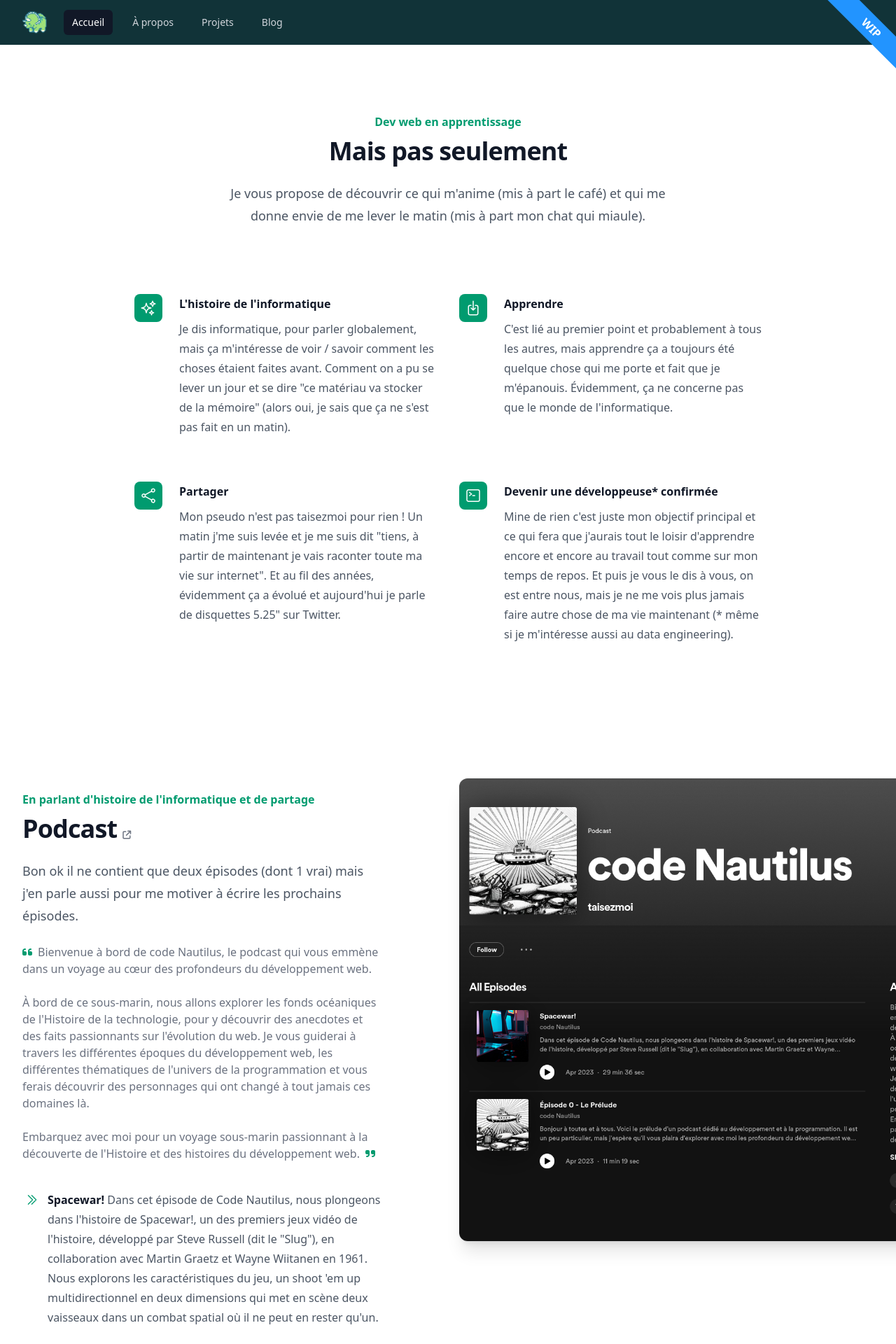
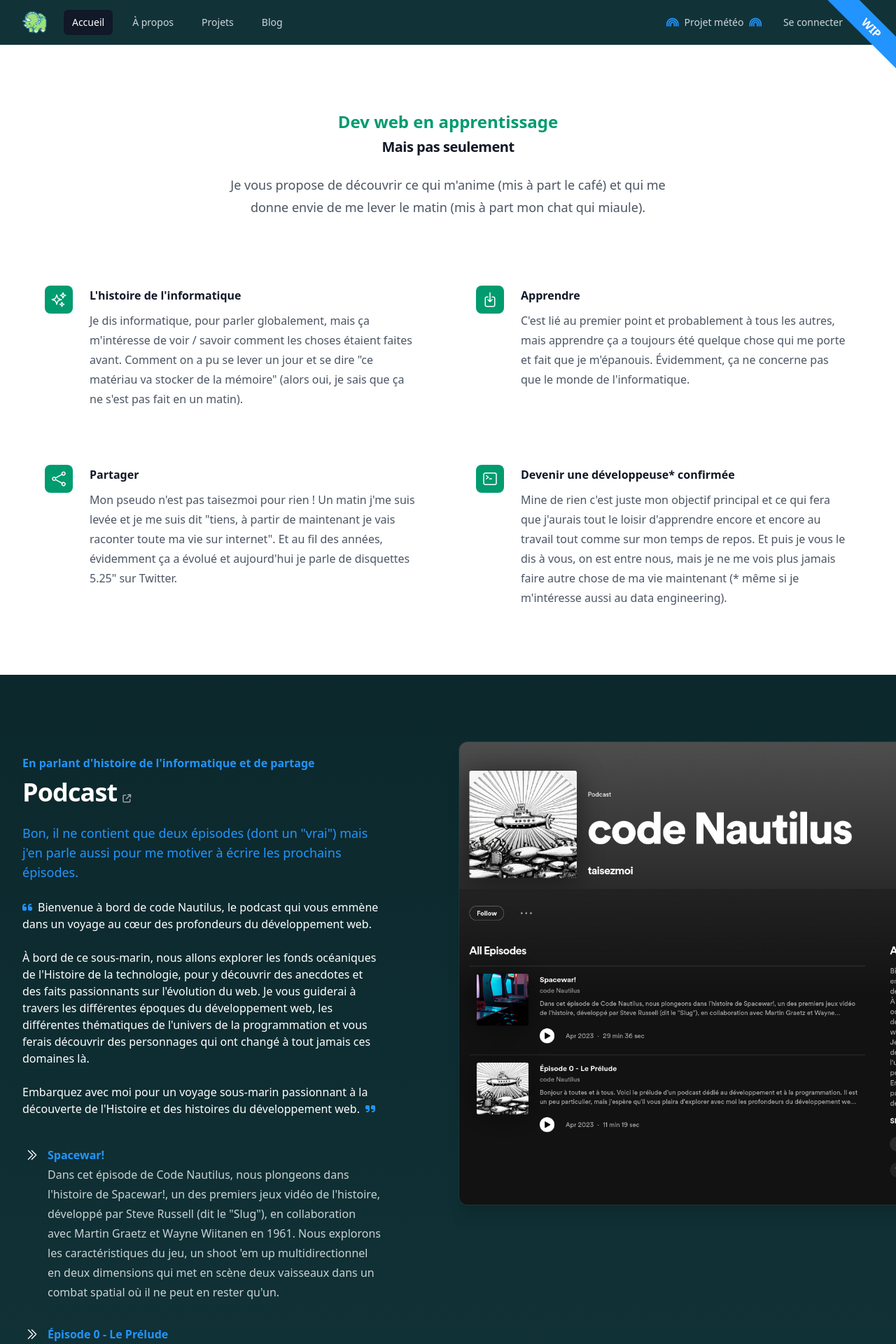
Before and after one commit to loreleimoutiez/taisezmoi.io, a Vue app: page /#/ in a window 1280 px wide. Shown: the top 1920 px of the page at 70% size. Built offline with nearby package versions, Linux system fonts and the light colour scheme.

Commit message:
Feat: improvements over existing

```diff
--- a/src/assets/frontend/Components/NavMenu.vue
+++ b/src/assets/frontend/Components/NavMenu.vue
@@ -4,20 +4,22 @@
         <div class="relative flex h-16 items-center justify-between">
           <div class="absolute inset-y-0 left-0 flex items-center sm:hidden">
             <!-- Mobile menu button-->
-            <DisclosureButton class="relative inline-flex items-center justify-center rounded-md p-2 text-gray-400 hover:bg-gray-700 hover:text-white focus:outline-none focus:ring-2 focus:ring-inset focus:ring-white">
+            <DisclosureButton class="relative inline-flex items-center justify-center rounded-md p-2 text-gray-400 hover:bg-gray-700 hover:text-white focus:outline-none focus:ring-2 focus:ring-inset focus:ring-white z-20">
               <span class="absolute -inset-0.5" />
               <span class="sr-only">Ouvrir le menu principal</span>
               <Bars3Icon v-if="!open" class="block h-6 w-6" aria-hidden="true" />
               <XMarkIcon v-else class="block h-6 w-6" aria-hidden="true" />
             </DisclosureButton>
           </div>
-          <div class="flex flex-1 items-center justify-center sm:items-stretch sm:justify-start">
+          <div class="flex flex-1 items-center justify-center sm:items-stretch sm:justify-start relative">
             <div class="flex flex-shrink-0 items-center">
               <img class="h-8 w-auto" src="../../../assets/images/dino.png" alt="logo petit dinosaure" />
             </div>
             <div class="hidden sm:ml-6 sm:block">
               <div class="flex space-x-4">
                 <router-link v-for="item in navigation" :key="item.name" :to="{ name: item.name }" :class="[($route.name === item.name) ? 'bg-gray-900 text-white' : 'text-gray-300 hover:bg-gray-700 hover:text-white', 'rounded-md px-3 py-2 text-sm font-medium']" :aria-current="item.current ? 'page' : undefined">{{ item.name }}</router-link>
+                <a class="sm:invisible md:visible text-gray-300 hover:bg-gray-700 hover:text-white rounded-md px-2 py-2 text-sm font-medium absolute md:right-44 lg:right-32 sm:right-5"><i class="fa-solid fa-rainbow mr-2 animate-pulse text-info"></i>Projet météo<i class="fa-solid fa-rainbow ml-2 animate-pulse text-info"></i></a>
+                <a class="text-gray-300 hover:bg-gray-700 hover:text-white rounded-md px-2 py-2 text-sm font-medium absolute md:right-14 lg:right-3 sm:right-10">Se connecter</a>
               </div>
             </div>
           </div>
@@ -29,6 +31,11 @@
       <DisclosurePanel class="sm:hidden">
         <div class="space-y-1 px-2 pb-3 pt-2">
           <router-link v-for="item in navigation" :key="item.name" :to="{ name: item.name }" :class="[($route.name === item.name) ? 'bg-gray-900 text-white' : 'text-gray-300 hover:bg-gray-700 hover:text-white', 'block rounded-md px-3 py-2 text-base font-medium']" :aria-current="item.current ? 'page' : undefined">{{ item.name }}</router-link>
+          <div class="flex flex-col">
+            <a class="text-gray-300 hover:bg-gray-700 hover:text-white block rounded-md px-3 py-2 text-base font-medium">Projet météo</a>
+            <span class="border-t border-green-200 mt-3 opacity-65"></span>
+            <a class="text-green-200 font-bold hover:bg-success hover:text-white block rounded-md px-3 mt-3 py-2 text-base">Se connecter</a>
+          </div>
         </div>
       </DisclosurePanel>
     </Disclosure>
--- a/src/assets/frontend/Views/BlogPage.vue
+++ b/src/assets/frontend/Views/BlogPage.vue
@@ -1,9 +1,91 @@
-<script setup>
-import LayoutComp from '@/assets/frontend/Components/LayoutComp.vue'
-</script>
-
 <template>
     <LayoutComp>
-        <h1>Blog</h1>
+        <div class="bg-white py-12 md:py-32">
+        <div class="mx-auto max-w-7xl px-6 lg:px-8">
+            <div class="mx-auto max-w-2xl lg:max-w-4xl">
+            <h2 class="text-3xl font-bold tracking-tight text-gray-900 sm:text-4xl">Tous les articles</h2>
+            <p class="mt-2 text-lg leading-8 text-gray-600">Merci <span class="text-success font-bold">CATAAS</span>, j'emprunte des images et gifs de chats pendant que le site est en travaux !</p>
+            <p class="text-success mt-6">Vous voulez en savoir plus sur CATAAS ?</p>
+            <a href="https://cataas.com/" class="text-success underline">Allez jeter un oeil !</a>
+            <div class="mt-16 space-y-20 lg:mt-20 lg:space-y-20">
+                <article v-for="post in posts" :key="post.id" class="relative isolate flex flex-col gap-8 lg:flex-row">
+                <div class="relative aspect-[16/9] sm:aspect-[2/1] lg:aspect-square lg:w-64 lg:shrink-0">
+                    <img :src="post.imageUrl" alt="" class="absolute inset-0 h-full w-full rounded-2xl bg-gray-50 object-cover" />
+                    <div class="absolute inset-0 rounded-2xl ring-1 ring-inset ring-gray-900/10" />
+                </div>
+                <div>
+                    <div class="flex items-center gap-x-4 text-xs">
+                    <time :datetime="post.datetime" class="text-gray-500">{{ post.date }}</time>
+                    <a :href="post.category.href" class="relative z-10 rounded-full bg-gray-50 px-3 py-1.5 font-medium text-gray-600 hover:bg-gray-100">{{ post.category.title }}</a>
+                    </div>
+                    <div class="group relative max-w-xl">
+                    <h3 class="mt-3 text-lg font-semibold leading-6 text-gray-900 group-hover:text-gray-600">
+                        <a :href="post.href">
+                        <span class="absolute inset-0" />
+                        {{ post.title }}
+                        </a>
+                    </h3>
+                    <p class="mt-5 text-sm leading-6 text-gray-600">{{ post.description }}</p>
+                    </div>
+                    <div class="mt-6 flex border-t border-gray-900/5 pt-6">
+                    <div class="relative flex items-center gap-x-4">
+                        <div class="text-sm leading-6">
+                        <p class="font-semibold text-gray-900">
+                            <a :href="post.author.href">
+                            <span class="absolute inset-0" />
+                            {{ post.author.name }}
+                            </a>
+                        </p>
+                        <p class="text-gray-600">{{ post.author.role }}</p>
+                        </div>
+                    </div>
+                    </div>
+                </div>
+                </article>
+            </div>
+            </div>
+        </div>
+        </div>
     </LayoutComp>
-</template>
+  </template>
+
+  <script setup>
+  import LayoutComp from '@/assets/frontend/Components/LayoutComp.vue'
+
+  const posts = [
+    {
+      id: 1,
+      title: 'En voilà un bel exemple',
+      href: '#',
+      description:
+        'Illo sint voluptas. Error voluptates culpa eligendi. Hic vel totam vitae illo. Non aliquid explicabo necessitatibus unde. Sed exercitationem placeat consectetur nulla deserunt vel iusto corrupti dicta laboris incididunt.',
+      imageUrl:
+        'https://cataas.com/cat',
+      date: 'Mar 16, 2020',
+      datetime: '2020-03-16',
+      category: { title: 'Incroyable', href: '#' },
+      author: {
+        name: 'Loreleï',
+        role: 'Développeuse web',
+        href: '#',
+      },
+    },
+    {
+      id: 2,
+      title: 'Non mais c\'est zinzin',
+      href: '#',
+      description:
+        'Illo sint voluptas. Error voluptates culpa eligendi. Hic vel totam vitae illo. Non aliquid explicabo necessitatibus unde. Sed exercitationem placeat consectetur nulla deserunt vel iusto corrupti dicta laboris incididunt.',
+      imageUrl:
+        'https://cataas.com/cat/gif',
+      date: 'Mar 16, 2020',
+      datetime: '2020-03-16',
+      category: { title: 'Remarquable', href: '#' },
+      author: {
+        name: 'Loreleï',
+        role: 'Développeuse web',
+        href: '#',
+      },
+    },
+  ]
+  </script>
--- a/src/assets/frontend/Views/ErrorPage.vue
+++ b/src/assets/frontend/Views/ErrorPage.vue
@@ -4,8 +4,9 @@ import LayoutComp from '@/assets/frontend/Components/LayoutComp.vue'
 
 <template>
     <LayoutComp>
-        <div class="flex flex-col items-center mt-14 mb-14 md:mb-72 md:mt-48">
-            <h1 class="text-9xl text-warning">404</h1>
+        <div class="flex flex-col items-center mt-10 mb-8 md:mb-72 md:mt-48">
+            <h1 class="text-8xl text-warning">404</h1>
+            <p class="mt-5 mx-3">Page introuvable, la page n'existe pas ou n'existe plus.</p>
             <router-link :to="'/'" class="text-lg text-white font-bold underline mt-5">Retourner à la page d'accueil</router-link>
             <img src="@/assets/images/dino.png" class="h-20 md:h-48 mt-14 md:mt-28 animate-bounce">
         </div>
--- a/src/assets/frontend/Views/HomePage.vue
+++ b/src/assets/frontend/Views/HomePage.vue
@@ -1,14 +1,14 @@
 <template>
   <LayoutComp>
     <div class="bg-white py-14 md:py-24">
-      <div class="mx-auto max-w-7xl px-6 lg:px-8">
+      <div class="mx-auto max-w-7xl md:max-w-full px-6 lg:px-8">
         <div class="mx-auto max-w-2xl lg:text-center">
-          <h1 class="text-base font-semibold leading-7 text-success">Dev web en {{ currentWord }}</h1>
-          <p class="mt-2 text-3xl font-bold tracking-tight text-gray-900 sm:text-4xl">Mais pas seulement</p>
+          <h1 class="text-2xl font-semibold leading-7 text-success">Dev web en {{ currentWord }}</h1>
+          <p class="mt-2 text-xl font-bold tracking-tight text-gray-900">Mais pas seulement</p>
           <p class="mt-6 text-lg leading-8 text-gray-600">Je vous propose de découvrir ce qui m'anime (mis à part le café) et qui me donne envie de me lever le matin (mis à part mon chat qui miaule).</p>
         </div>
-        <div class="mx-auto mt-16 max-w-2xl sm:mt-20 lg:mt-24 lg:max-w-4xl">
-          <dl class="grid max-w-xl grid-cols-1 gap-x-8 gap-y-10 lg:max-w-none lg:grid-cols-2 lg:gap-y-16">
+        <div class="mx-auto mt-10 max-w-2xl sm:mt-20 lg:mt-24 lg:max-w-6xl">
+          <dl class="grid max-w-xl grid-cols-1 gap-x-8 gap-y-10 lg:max-w-none lg:grid-cols-2 lg:gap-y-20 lg:gap-x-20">
             <div v-for="feature in features" :key="feature.name" class="relative pl-16">
               <dt class="text-base font-semibold leading-7 text-gray-900">
                 <div class="absolute left-0 top-0 flex h-10 w-10 items-center justify-center rounded-lg bg-success">
@@ -22,23 +22,25 @@
         </div>
       </div>
     </div>
-    <div class="overflow-hidden bg-white py-14 sm:py-24">
+    <div class="overflow-hidden bg-gradient-to-b from-base-300 to-base-100 py-14 sm:py-24">
     <div class="mx-auto max-w-7xl px-6 lg:px-8">
       <div class="mx-auto grid max-w-2xl grid-cols-1 gap-x-8 gap-y-16 sm:gap-y-20 lg:mx-0 lg:max-w-none lg:grid-cols-2">
         <div class="lg:pr-8 lg:pt-4">
           <div class="lg:max-w-lg">
-            <h2 class="text-base font-semibold leading-7 text-success mb-2">En parlant d'histoire de l'informatique et de partage</h2>
-            <a href="https://smartlink.ausha.co/code-nautilus" target="_blank" rel="noopener noreferrer" class="mt-2 text-3xl font-bold tracking-tight text-gray-900 sm:text-4xl">Podcast<i class="fa-solid fa-arrow-up-right-from-square ml-2 text-xs text-gray-500"></i></a>
-            <p class="mt-6 mb-6 text-lg leading-8 text-gray-600">Bon ok il ne contient que deux épisodes (dont 1 vrai) mais j'en parle aussi pour me motiver à écrire les prochains épisodes.</p>
-            <p class="text-gray-500"><i class="fa-solid fa-quote-left text-success mr-2"></i>Bienvenue à bord de code Nautilus, le podcast qui vous emmène dans un voyage au cœur des profondeurs du développement web.<br><br>À bord de ce sous-marin, nous allons explorer les fonds océaniques de l'Histoire de la technologie, pour y découvrir des anecdotes et des faits passionnants sur l'évolution du web. Je vous guiderai à travers les différentes époques du développement web, les différentes thématiques de l'univers de la programmation et vous ferais découvrir des personnages qui ont changé à tout jamais ces domaines là.<br><br>Embarquez avec moi pour un voyage sous-marin passionnant à la découverte de l'Histoire et des histoires du développement web.<i class="fa-solid fa-quote-right ml-2 text-success"></i></p>
-            <dl class="mt-10 max-w-xl space-y-8 text-base leading-7 text-gray-600 lg:max-w-none">
+            <h2 class="text-base font-semibold leading-7 text-info mb-2">En parlant d'histoire de l'informatique et de partage</h2>
+            <a href="https://smartlink.ausha.co/code-nautilus" target="_blank" rel="noopener noreferrer" class="mt-2 text-3xl font-bold tracking-tight sm:text-4xl text-white">Podcast<i class="fa-solid fa-arrow-up-right-from-square ml-2 text-xs text-gray-400"></i></a>
+            <p class="mt-6 mb-6 text-lg text-info">Bon, il ne contient que deux épisodes (dont un "vrai") mais j'en parle aussi pour me motiver à écrire les prochains épisodes.</p>
+            <p class="text-white"><i class="fa-solid fa-quote-left text-info mr-2"></i>Bienvenue à bord de code Nautilus, le podcast qui vous emmène dans un voyage au cœur des profondeurs du développement web.<br><br>À bord de ce sous-marin, nous allons explorer les fonds océaniques de l'Histoire de la technologie, pour y découvrir des anecdotes et des faits passionnants sur l'évolution du web. Je vous guiderai à travers les différentes époques du développement web, les différentes thématiques de l'univers de la programmation et vous ferais découvrir des personnages qui ont changé à tout jamais ces domaines là.<br><br>Embarquez avec moi pour un voyage sous-marin passionnant à la découverte de l'Histoire et des histoires du développement web.<i class="fa-solid fa-quote-right ml-2 text-info"></i></p>
+            <dl class="mt-10 max-w-xl space-y-8 text-base leading-7 lg:max-w-none">
               <div v-for="episode in episodes" :key="episode.name" class="relative pl-9">
-                <dt class="inline font-semibold text-gray-900">
-                  <component :is="episode.icon" class="absolute left-1 top-1 h-5 w-5 text-success" aria-hidden="true" />
+                <dt class="inline font-semibold text-info">
+                  <component :is="episode.icon" class="absolute left-1 top-1 h-5 w-5 text-white" aria-hidden="true" />
                   {{ episode.name }}
                 </dt>
                 {{ ' ' }}
-                <dd class="inline">{{ episode.description }}</dd>
+                <div>
+                  <dd class="inline">{{ episode.description }}</dd>
+                </div>
               </div>
             </dl>
           </div>
```
Also changed, not shown: src/assets/frontend/Views/AboutPage.vue (+3 -7 lines).
